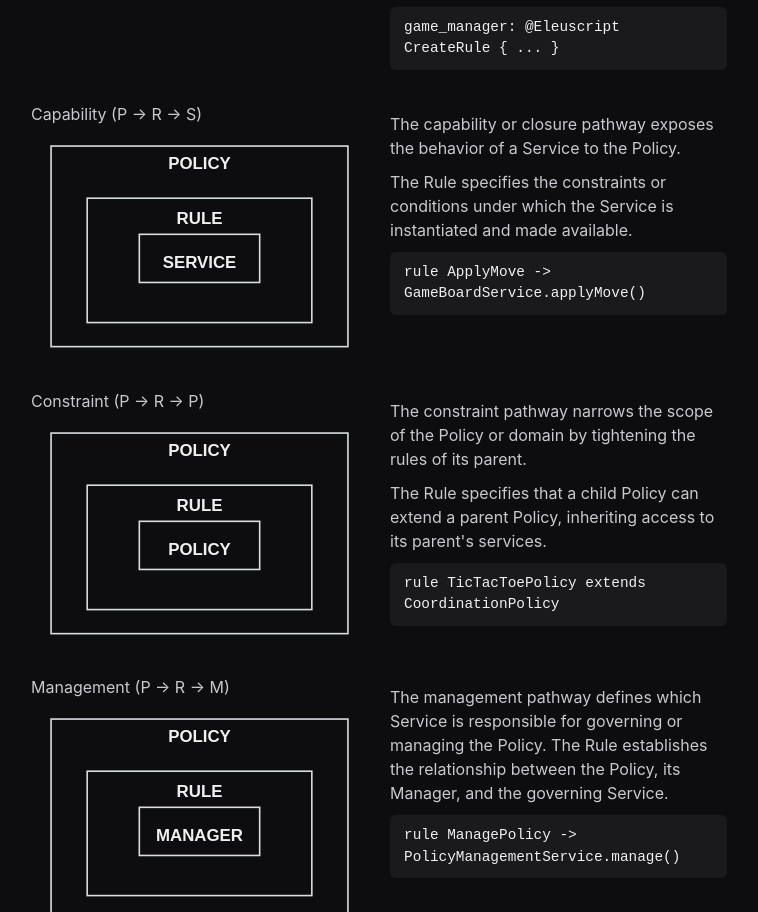
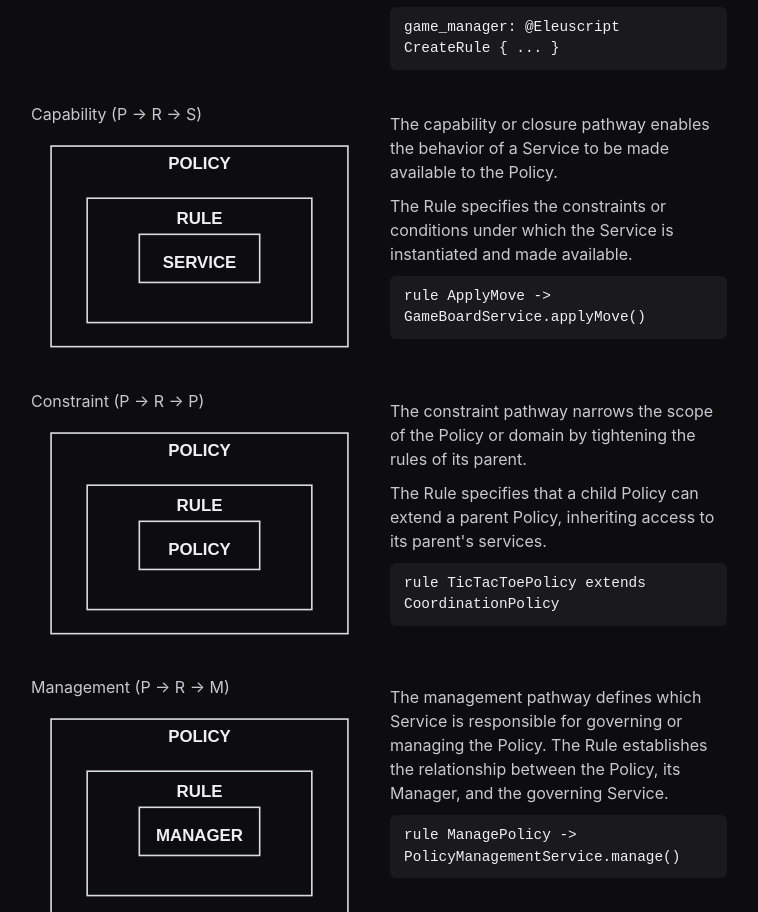
Before and after one commit to aletheon/eleutherios-docs, a plain HTML site: page index.html in a window 1280 px wide. Shown: the part 6648-7560 px from the top of the page, without its empty margins (261-1019 px from the left). Drawn offline with Linux system fonts and the light colour scheme.

Commit message:
describe what changed

```diff
--- a/index.html
+++ b/index.html
@@ -2128,7 +2128,7 @@ main svg { max-width: 100%; height: auto; }
 
                 </td>
                 <td valign="top" style="text-align:left;padding:10px;">
-                  <p>The capability or closure pathway exposes the behavior of a Service to the Policy.</p>
+                  <p>The capability or closure pathway enables the behavior of a Service to be made available to the Policy.</p>
                   <p>The Rule specifies the constraints or conditions under which the Service is instantiated and made available.</p>
                   <p>
                     <code class="code-snippet"><span>rule ApplyMove -&gt;</span><span>GameBoardService.applyMove()</span></code>
```
